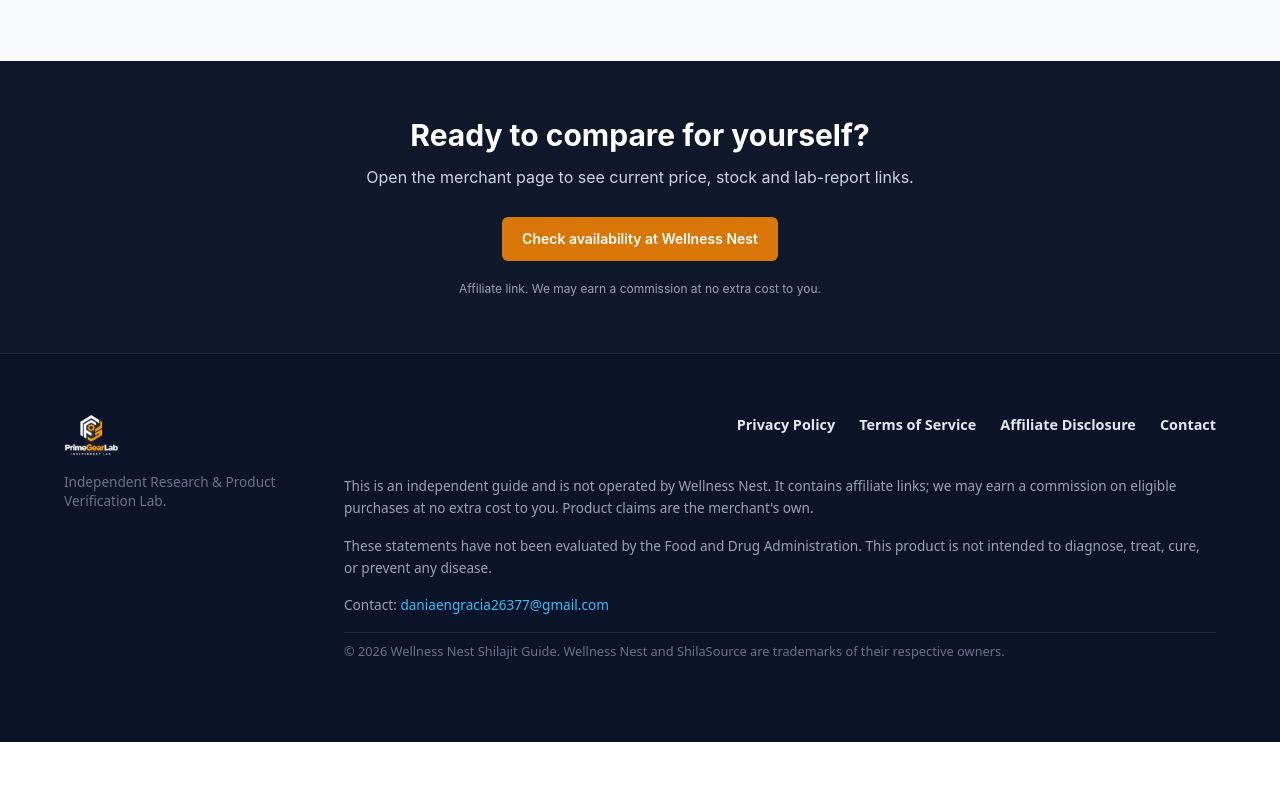
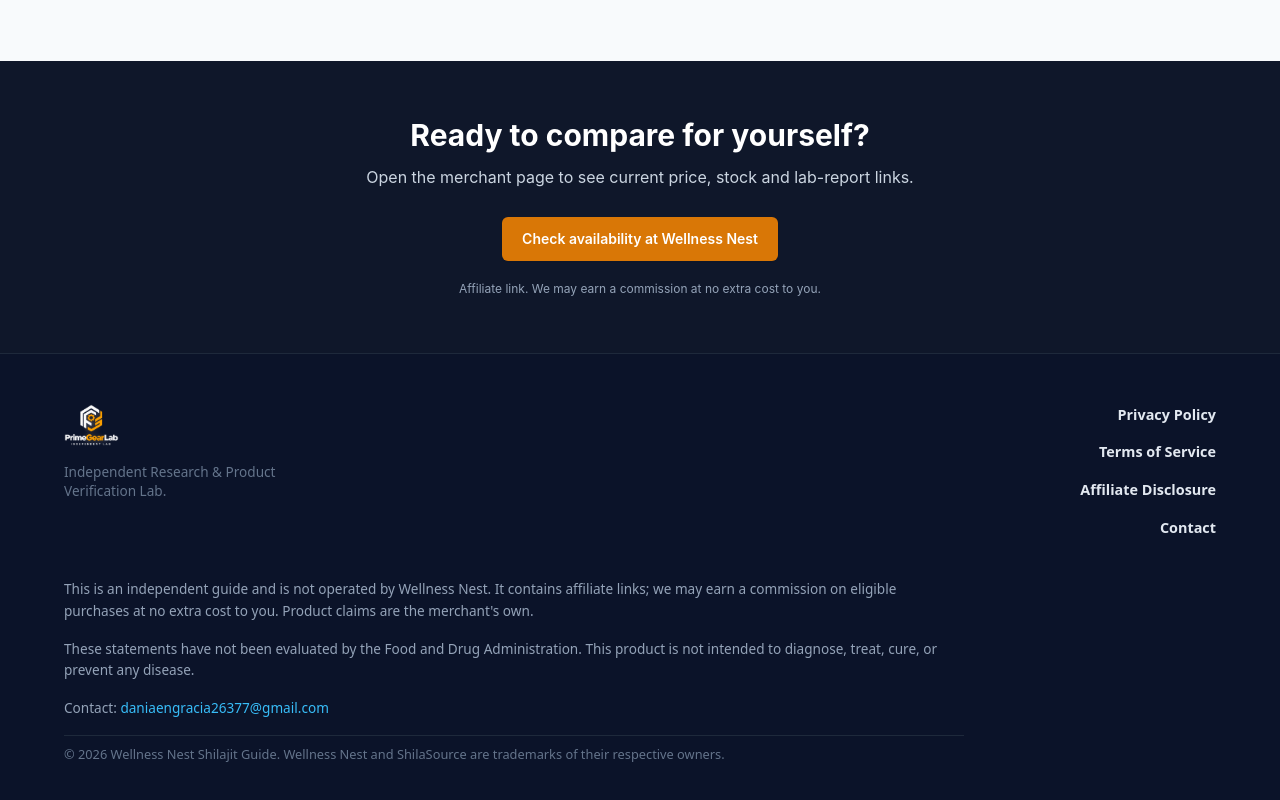
Before and after one commit to JimmyTam90/wellnessnest-spoke, a Next.js app: page / in a window 1280 px wide. Shown: the part 3029-3829 px from the top of the page. Before the commit the page ends 3771 px from the top, so only its background shows below. Built offline with nearby package versions, Linux system fonts and the light colour scheme.

Commit message:
Update Footer.jsx

```diff
--- a/components/Footer.jsx
+++ b/components/Footer.jsx
@@ -8,11 +8,40 @@
 
 export default function Footer() {
   return (
-    <footer style={{ backgroundColor: '#0b1329', color: '#94a3b8', padding: '60px 20px 80px', borderTop: '1px solid #1e293b', fontFamily: 'system-ui, sans-serif' }}>
-      <div style={{ maxWidth: '1152px', margin: '0 auto', display: 'grid', gridTemplateColumns: 'auto minmax(0, 1fr)', gap: '40px 60px', alignItems: 'start' }} className="footer-grid">
+    <footer style={{ backgroundColor: '#0b1329', color: '#94a3b8', padding: '50px 20px 80px', borderTop: '1px solid #1e293b', fontFamily: 'system-ui, sans-serif' }}>
+      <style>{`
+        .footer-container {
+          max-width: 1152px;
+          margin: 0 auto;
+          display: grid;
+          grid-template-columns: 1fr;
+          gap: 40px;
+        }
+        @media (min-width: 768px) {
+          .footer-container {
+            grid-template-columns: auto minmax(0, 1fr);
+            gap: 40px 60px;
+            align-items: start;
+          }
+        }
+        .footer-links {
+          display: flex;
+          flex-direction: row;
+          flex-wrap: wrap;
+          gap: 16px 24px;
+          justify-content: flex-start;
+        }
+        @media (min-width: 768px) {
+          .footer-links {
+            justify-content: flex-end;
+          }
+        }
+      `}</style>
 
-        {/* Cột 1: Logo (chiếm 2 hàng trên desktop) */}
-        <div style={{ gridRow: 'span 2' }}>
+      <div className="footer-container">
+
+        {/* Cột 1: Logo */}
+        <div style={{ mdGridRow: 'span 2' }}>
           <div style={{ display: 'flex', alignItems: 'center', gap: '12px', marginBottom: '16px' }}>
             <img
               src={asset('/logo-trimmed.png')}
@@ -20,20 +49,20 @@
               style={{ height: '42px', width: 'auto', objectFit: 'contain' }}
             />
           </div>
-          <p style={{ fontSize: '0.85rem', color: '#64748b', maxWidth: '220px', lineHeight: '1.4' }}>
+          <p style={{ fontSize: '0.85rem', color: '#64748b', maxWidth: '220px', lineHeight: '1.4', margin: 0 }}>
             Independent Research &amp; Product Verification Lab.
           </p>
         </div>
 
-        {/* Cột 2 - Hàng 1: Legal Links (Cố định góc trên bên phải) */}
-        <div style={{ display: 'flex', justifyContent: 'flex-end', flexWrap: 'wrap', gap: '24px' }}>
+        {/* Cột 2 - Hàng 1: Legal Links */}
+        <div className="footer-links">
           <Link href="/privacy" style={{ color: '#e2e8f0', textDecoration: 'none', fontSize: '0.9rem', fontWeight: '600' }}>Privacy Policy</Link>
           <Link href="/terms" style={{ color: '#e2e8f0', textDecoration: 'none', fontSize: '0.9rem', fontWeight: '600' }}>Terms of Service</Link>
           <Link href="/affiliate-disclosure" style={{ color: '#e2e8f0', textDecoration: 'none', fontSize: '0.9rem', fontWeight: '600' }}>Affiliate Disclosure</Link>
           <Link href="/contact" style={{ color: '#e2e8f0', textDecoration: 'none', fontSize: '0.9rem', fontWeight: '600' }}>Contact</Link>
         </div>
 
-        {/* Cột 2 - Hàng 2: Text Block & Disclaimer (Tràn đều sang trái, lấp đầy khoảng trống) */}
+        {/* Cột 2 - Hàng 2: Text Block & Disclaimer */}
         <div style={{ width: '100%', maxWidth: '900px', display: 'flex', flexDirection: 'column', gap: '16px', fontSize: '0.85rem', lineHeight: '1.6', color: '#94a3b8', textAlign: 'left' }}>
           <p style={{ margin: 0 }}>
             This is an independent guide and is not operated by Wellness Nest. It contains affiliate links; we may earn a commission on eligible purchases at no extra cost to you. Product claims are the merchant&apos;s own.
```
